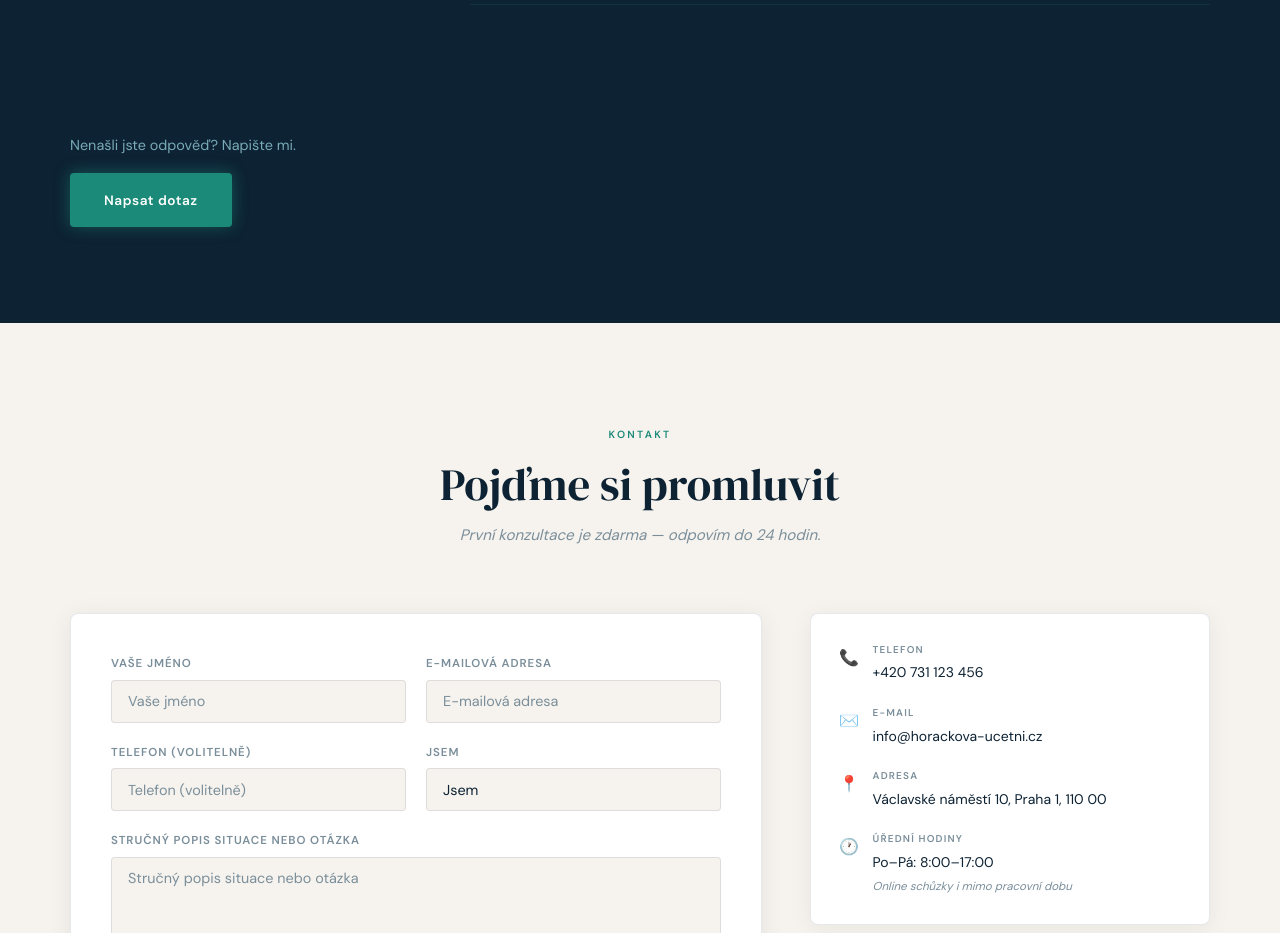
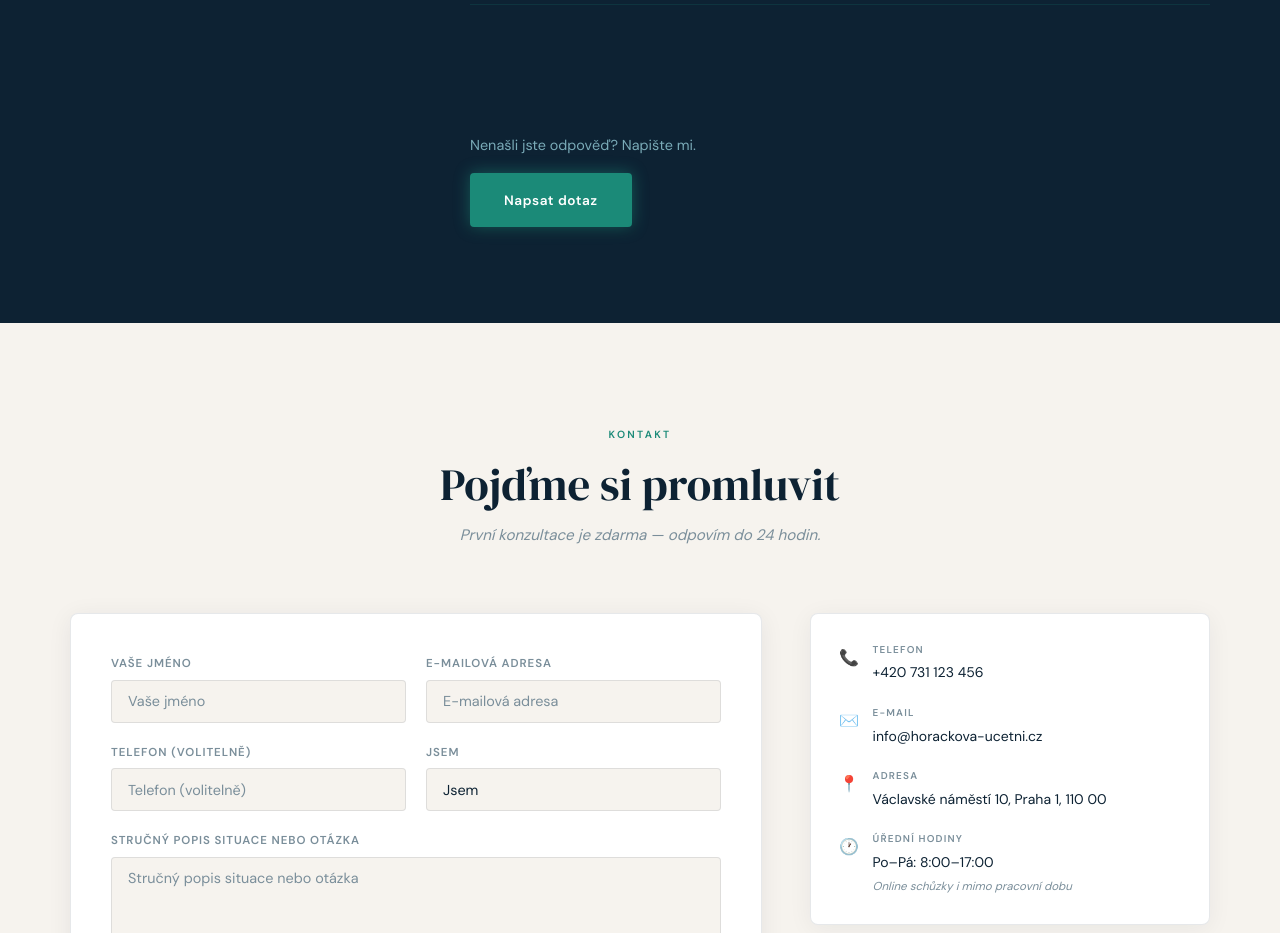
Before and after one commit to daasadr/ucetni-hk, a Next.js app: page / in a window 1280 px wide. Shown: the part 5600-6533 px from the top of the page. Built offline with nearby package versions, Linux system fonts and the light colour scheme; grey boxes are pictures that could not be loaded.

Commit message:
Fix FAQ sticky header overlapping CTA — move cta to grid column 2

```diff
--- a/src/components/FAQ.module.css
+++ b/src/components/FAQ.module.css
@@ -55,6 +55,7 @@
 }
 
 .cta {
+  grid-column: 2;
   margin-top: 3rem;
   display: flex;
   flex-direction: column;
```
